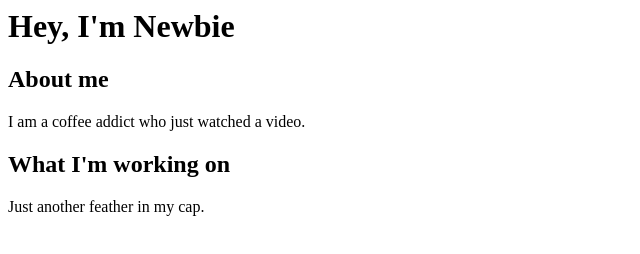
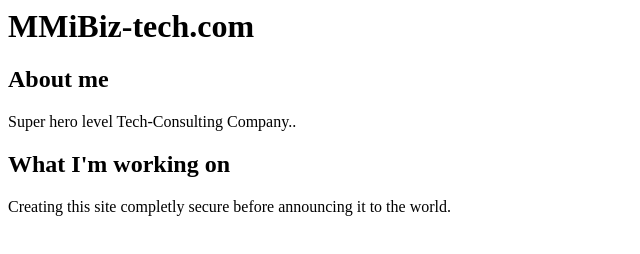
Before and after one commit to robert-white-mmibiz-tech-com/quick_website_001, a plain HTML site: page index.html in a window 1280 px wide. Shown: the whole page, without its empty margins (0-640 px from the left). Drawn offline with Linux system fonts and the light colour scheme.

Commit message:
Update index.html
Changed from default garb to MMibiz related information

```diff
--- a/index.html
+++ b/index.html
@@ -1,15 +1,15 @@
 <html>
     <h1>
-        Hey, I'm Newbie
+        MMiBiz-tech.com
     </h1>
     <body>
         <h2>About me</h2>
         <p>
-            I am a coffee addict who just watched a video.
+            Super hero level Tech-Consulting Company..
         </p>
         <h2>What I'm working on</h2>
         <p>
-            Just another feather in my cap.
+            Creating this site completly secure before announcing it to the world.
         </p>
     </body>
 </html>
```
